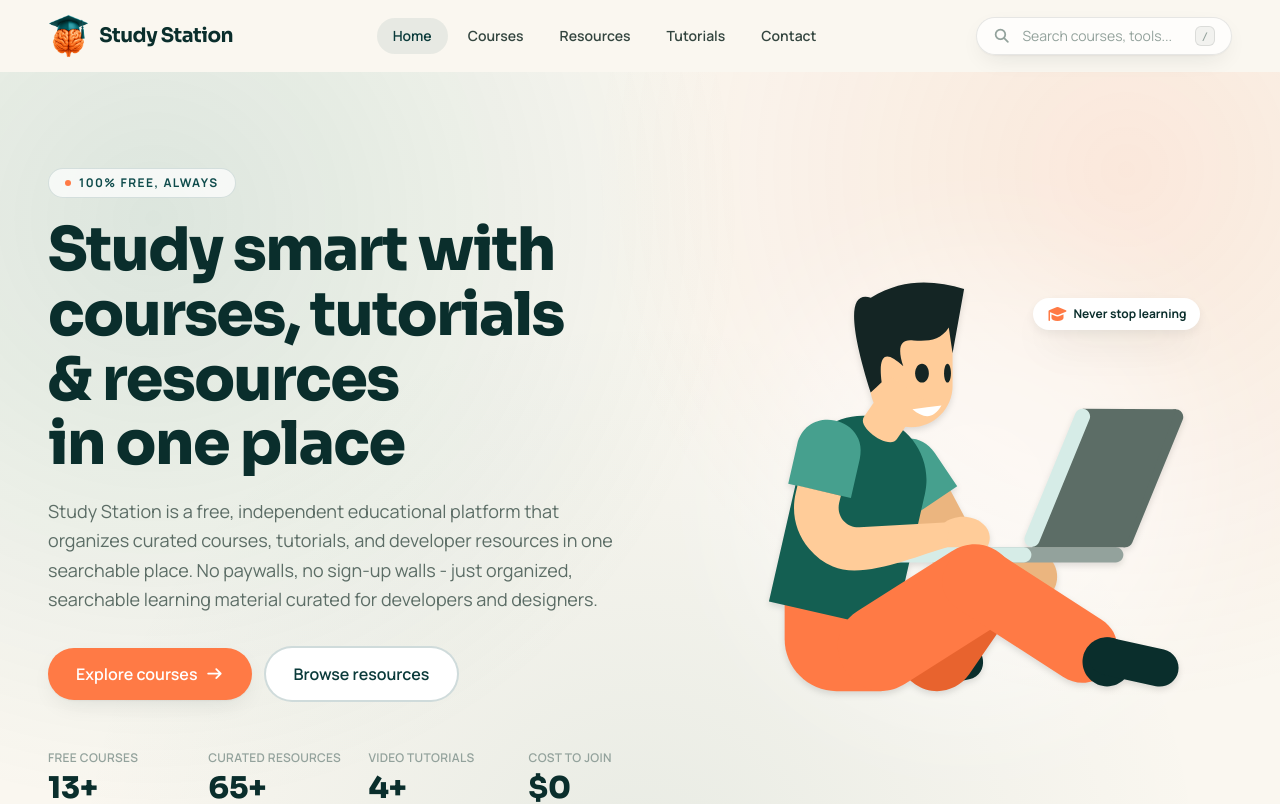
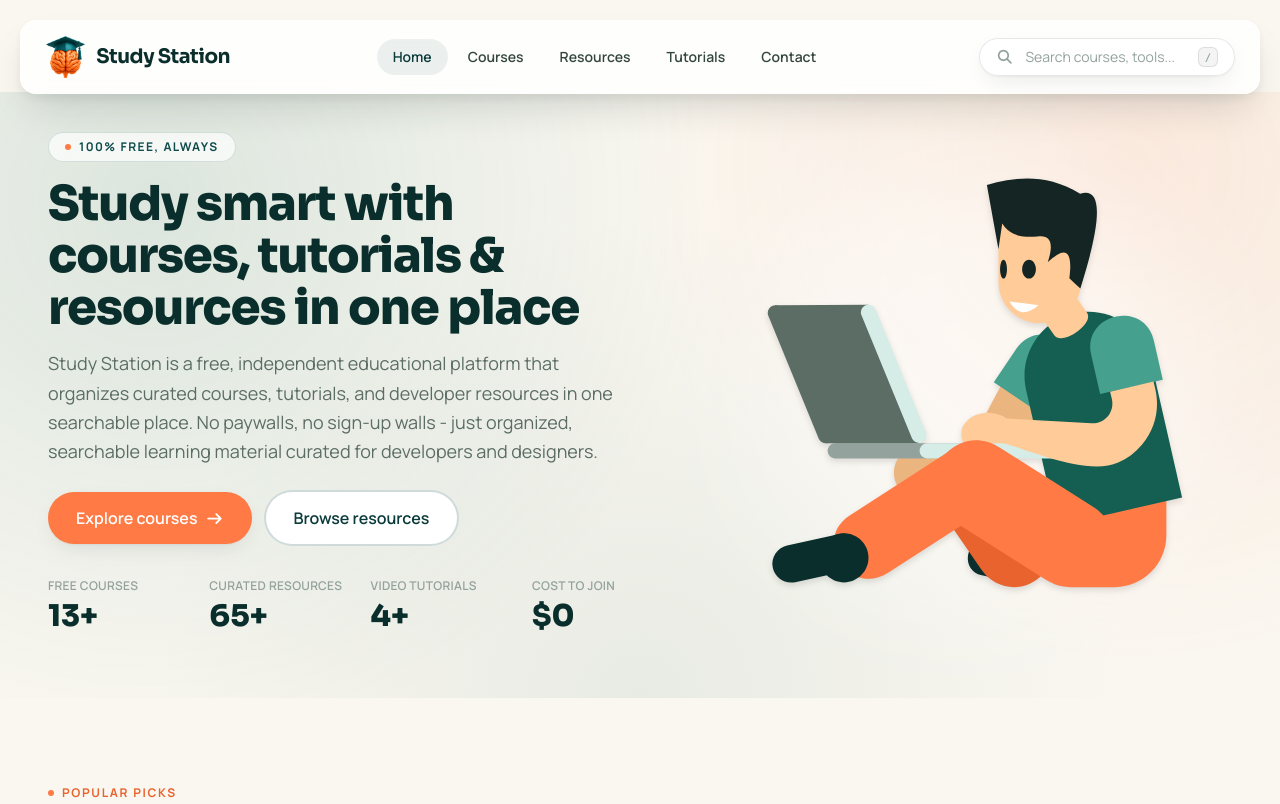
Before and after one commit to stackiid/study-station, a React (Vite) app: page / in a window 1280 px wide. Shown: the top 804 px of the page. Built offline with nearby package versions, Linux system fonts and the light colour scheme.

Commit message:
Refine hero section, customize floating header, polish page transitions, and add animated counters

```diff
--- a/src/components/layout/Header.tsx
+++ b/src/components/layout/Header.tsx
@@ -1,4 +1,4 @@
-import { useCallback, useEffect, useState } from "react";
+import { useCallback, useState } from "react";
 import { NavLink } from "react-router-dom";
 import { Logo } from "../ui/Logo";
 import { GlobalSearch } from "../search/GlobalSearch";
@@ -8,27 +8,18 @@ import { cx } from "../../utils/helpers";
 
 export function Header() {
   const [menuOpen, setMenuOpen] = useState(false);
-  const [scrolled, setScrolled] = useState(false);
   const closeMenu = useCallback(() => setMenuOpen(false), []);
-
-  useEffect(() => {
-    function handleScroll() {
-      setScrolled(window.scrollY > 8);
-    }
-    handleScroll();
-    window.addEventListener("scroll", handleScroll, { passive: true });
-    return () => window.removeEventListener("scroll", handleScroll);
-  }, []);
 
   return (
     <>
       <header
         className={cx(
-          "fixed inset-x-0 top-0 z-40 transition-all duration-300",
-          scrolled ? "bg-paper/85 backdrop-blur-md shadow-soft" : "bg-transparent",
+          "fixed inset-x-5 top-5 z-40 mx-auto max-w-[96rem]",
+          "rounded-2xl border border-white/60 bg-white/80 shadow-lift backdrop-blur-md",
+          "transition-shadow duration-300 hover:shadow-xl",
         )}
       >
-        <div className="container-page flex h-16 sm:h-[4.5rem] items-center justify-between gap-4">
+        <div className="flex h-16 items-center justify-between gap-4 px-4 sm:h-[4.5rem] sm:px-6">
           <Logo />
 
           <nav className="hidden md:flex items-center gap-1" aria-label="Primary">
--- a/src/components/layout/Layout.tsx
+++ b/src/components/layout/Layout.tsx
@@ -1,22 +1,72 @@
-import { useEffect } from "react";
+import { useEffect, useState } from "react";
 import { Outlet, useLocation } from "react-router-dom";
 import { Header } from "./Header";
 import { Footer } from "./Footer";
+import { PageTransitionOverlay } from "./PageTransitionOverlay";
+import { useReducedMotion } from "../../hooks/useReducedMotion";
+import { cx } from "../../utils/helpers";
 
+const TRANSITION_MS = 1000;
+
+/**
+ * App shell: floating header, routed page content, footer, plus the
+ * in-app navigation transition (brief loading overlay -> fade-in) so
+ * switching pages never reads as an instant, jarring pop-in.
+ */
 export function Layout() {
   const { pathname } = useLocation();
+  const reducedMotion = useReducedMotion();
 
+  const [settledPathname, setSettledPathname] = useState(pathname);
+  const [transitioning, setTransitioning] = useState(false);
+  const isNavigating = pathname !== settledPathname;
+
+  // Detecting the navigation and starting the transition is a state
+  // adjustment in response to a prop change (`pathname`) - React's own
+  // documented pattern for this is to do it directly during render, not in
+  // an effect, so it takes effect in the very same render instead of one
+  // tick later. Reduced-motion settles immediately with no staged
+  // transition at all.
+  if (isNavigating && reducedMotion) {
+    setSettledPathname(pathname);
+  } else if (isNavigating && !transitioning) {
+    setTransitioning(true);
+  }
+
+  // The timer and the scroll reset are genuine external-system work
+  // (an actual timer, an actual browser API), so - unlike the state
+  // adjustment above - these belong in an effect.
   useEffect(() => {
+    if (!transitioning) return;
+
+    // Jump to the top while the overlay covers the screen, so the new
+    // page is never visible mid-scroll when it's revealed.
     window.scrollTo({ top: 0, behavior: "instant" as ScrollBehavior });
-  }, [pathname]);
+
+    const hideTimer = window.setTimeout(() => {
+      setTransitioning(false);
+      setSettledPathname(pathname);
+    }, TRANSITION_MS);
+
+    return () => window.clearTimeout(hideTimer);
+  }, [transitioning, pathname]);
+
+  const revealed = !transitioning;
 
   return (
     <div className="flex min-h-screen flex-col">
       <Header />
-      <main className="flex-1 pt-16 sm:pt-[4.5rem]">
+      <main
+        className={cx(
+          "flex-1 pt-[5.25rem] sm:pt-[5.75rem]",
+          !reducedMotion && "transition-opacity duration-500 ease-out",
+          revealed ? "opacity-100" : "opacity-0",
+        )}
+      >
         <Outlet />
       </main>
       <Footer />
+      {transitioning && <PageTransitionOverlay />}
     </div>
   );
 }
--- /dev/null
+++ b/src/components/layout/PageTransitionOverlay.tsx
@@ -0,0 +1,20 @@
+import { Spinner } from "../ui/Spinner";
+
+/**
+ * Shown for a brief, fixed window while Layout stages a route change (see
+ * Layout.tsx) - covers the outgoing page, then is unmounted right as the
+ * new page's content starts its own fade-in, so the handoff between the
+ * two reads as one continuous transition rather than a blink.
+ */
+export function PageTransitionOverlay() {
+  return (
+    <div
+      role="status"
+      aria-live="polite"
+      aria-label="Loading page"
+      className="fixed inset-0 z-[95] flex items-center justify-center bg-paper animate-[fadeIn_0.15s_ease-out]"
+    >
+      <Spinner size="md" />
+    </div>
+  );
+}
--- /dev/null
+++ b/src/components/ui/Spinner.tsx
@@ -0,0 +1,27 @@
+import { cx } from "../../utils/helpers";
+
+interface SpinnerProps {
+  size?: "sm" | "md" | "lg";
+  className?: string;
+}
+
+const sizes = {
+  sm: "h-6 w-6 border-2",
+  md: "h-11 w-11 border-[3px]",
+  lg: "h-14 w-14 border-4",
+};
+
+/** A single spinning ring - the site's one and only loading indicator. */
+export function Spinner({ size = "md", className }: SpinnerProps) {
+  return (
+    <span
+      role="status"
+      aria-label="Loading"
+      className={cx(
+        "inline-block rounded-full border-teal-700/15 border-t-coral-500 animate-spin motion-reduce:animate-none",
+        sizes[size],
+        className,
+      )}
+    />
+  );
+}
--- /dev/null
+++ b/src/hooks/useCountUp.ts
@@ -0,0 +1,51 @@
+import { useEffect, useState } from "react";
+import { useReducedMotion } from "./useReducedMotion";
+
+interface UseCountUpOptions {
+  /** How long the count-up itself takes, in ms. */
+  duration?: number;
+  /** Delay before the count-up starts, in ms. */
+  delay?: number;
+}
+
+/**
+ * Animates a number from 0 up to `target` using requestAnimationFrame with
+ * an ease-out curve (fast start, gentle settle). Jumps straight to the
+ * final value for prefers-reduced-motion, consistent with every other
+ * animation in the app.
+ */
+export function useCountUp(target: number, { duration = 1200, delay = 0 }: UseCountUpOptions = {}): number {
+  const reducedMotion = useReducedMotion();
+  const [animatedValue, setAnimatedValue] = useState(0);
+
+  useEffect(() => {
+    // Nothing to animate - the render below returns `target` directly for
+    // reduced-motion, so there's no state to synchronize here at all.
+    if (reducedMotion) return;
+
+    let rafId: number;
+    let startTime: number | null = null;
+
+    function tick(now: number) {
+      if (startTime === null) startTime = now;
+      const elapsed = now - startTime;
+      const progress = Math.min(elapsed / duration, 1);
+      const eased = 1 - (1 - progress) ** 3; // ease-out cubic
+      setAnimatedValue(Math.round(eased * target));
+      if (progress < 1) {
+        rafId = requestAnimationFrame(tick);
+      }
+    }
+
+    const timeoutId = window.setTimeout(() => {
+      rafId = requestAnimationFrame(tick);
+    }, delay);
+
+    return () => {
+      window.clearTimeout(timeoutId);
+      cancelAnimationFrame(rafId);
+    };
+  }, [target, duration, delay, reducedMotion]);
+
+  return reducedMotion ? target : animatedValue;
+}
--- a/src/index.css
+++ b/src/index.css
@@ -184,8 +184,3 @@ html {
   from { opacity: 0; }
   to { opacity: 1; }
 }
-
-@keyframes scaleIn {
-  from { opacity: 0; transform: translateY(8px) scale(0.98); }
-  to { opacity: 1; transform: translateY(0) scale(1); }
-}
--- a/src/pages/Home.tsx
+++ b/src/pages/Home.tsx
@@ -19,13 +19,27 @@ import { getCategoryCounts } from "../utils/categoryCounts";
 import { site } from "../data/site";
 import { useScrollReveal } from "../hooks/useScrollReveal";
 import { useReducedMotion } from "../hooks/useReducedMotion";
+import { useCountUp } from "../hooks/useCountUp";
 
 const stats = [
-  { label: "Free courses", value: `${courses.length}+` },
-  { label: "Curated resources", value: `${resources.length}+` },
-  { label: "Video tutorials", value: `${tutorials.length}+` },
-  { label: "Cost to join", value: "$0" },
+  { label: "Free courses", target: courses.length, suffix: "+" },
+  { label: "Curated resources", target: resources.length, suffix: "+" },
+  { label: "Video tutorials", target: tutorials.length, suffix: "+" },
+  { label: "Cost to join", target: 0, prefix: "$" },
 ];
+
+function StatCounter({ target, prefix = "", suffix = "" }: { target: number; prefix?: string; suffix?: string }) {
+  // Starts as soon as the hero mounts - the stats row lives above the
+  // fold by design, so there's no scroll-triggering to wire up here.
+  const value = useCountUp(target, { duration: 1100, delay: 500 });
+  return (
+    <>
+      {prefix}
+      {value}
+      {suffix}
+    </>
+  );
+}
 
 function Hero() {
   const heroRef = useRef<HTMLDivElement>(null);
@@ -47,8 +61,8 @@ function Hero() {
   }, [reducedMotion]);
 
   return (
-    <section ref={heroRef} className="relative overflow-hidden brand-mesh pb-16 pt-14 sm:pb-20 sm:pt-20 lg:pt-24">
-      <div className="container-page grid grid-cols-1 items-center gap-12 lg:grid-cols-[1.1fr_0.9fr]">
+    <section ref={heroRef} className="relative overflow-hidden brand-mesh pb-14 pt-6 sm:pb-16 sm:pt-8 lg:pt-10">
+      <div className="container-page grid grid-cols-1 items-center gap-10 lg:grid-cols-[1.1fr_0.9fr]">
         <div>
           <span
             data-hero-eyebrow
@@ -60,17 +74,17 @@ function Hero() {
 
           <h1
             data-hero-title
-            className="mt-5 font-display text-4xl font-extrabold leading-[1.08] tracking-tight text-teal-900 text-balance sm:text-5xl lg:text-6xl"
+            className="mt-4 font-display text-4xl font-extrabold leading-[1.08] tracking-tight text-teal-900 text-balance sm:text-5xl"
           >
             Study smart with courses, tutorials & resources in one place
           </h1>
 
-          <p data-hero-copy className="mt-5 max-w-xl text-base leading-relaxed text-ink-500 sm:text-lg">
+          <p data-hero-copy className="mt-4 max-w-xl text-base leading-relaxed text-ink-500 sm:text-lg">
             {site.description} No paywalls, no sign-up walls - just organized, searchable learning material curated
             for developers and designers.
           </p>
 
-          <div data-hero-cta className="mt-8 flex flex-wrap items-center gap-3">
+          <div data-hero-cta className="mt-6 flex flex-wrap items-center gap-3">
             <LinkButton to="/courses" size="lg" icon={<i className="fa-solid fa-arrow-right" />}>
               Explore courses
             </LinkButton>
@@ -79,11 +93,13 @@ function Hero() {
             </LinkButton>
           </div>
 
-          <dl className="mt-12 grid grid-cols-2 gap-6 sm:grid-cols-4 sm:gap-4">
+          <dl className="mt-8 grid grid-cols-2 gap-6 sm:grid-cols-4 sm:gap-4">
             {stats.map((stat) => (
               <div key={stat.label} data-hero-stat>
                 <dt className="text-xs font-semibold uppercase tracking-wide text-ink-300">{stat.label}</dt>
-                <dd className="mt-1 font-display text-2xl font-extrabold text-teal-900 sm:text-3xl">{stat.value}</dd>
+                <dd className="mt-1 font-display text-2xl font-extrabold text-teal-900 sm:text-3xl">
+                  <StatCounter target={stat.target} prefix={stat.prefix} suffix={stat.suffix} />
+                </dd>
               </div>
             ))}
           </dl>
@@ -91,11 +107,7 @@ function Hero() {
 
         <div data-hero-mark className="relative mx-auto flex w-full max-w-md items-center justify-center">
           <div className="absolute inset-0 -z-10 rounded-full bg-white/50 blur-3xl" aria-hidden="true" />
-          <PersonIllustration className="w-full max-w-sm drop-shadow-md sm:max-w-md" />
-          <span className="absolute right-2 top-4 flex items-center gap-1.5 rounded-2xl bg-white px-3.5 py-2 shadow-lift sm:right-0 sm:top-8">
-            <i className="fa-solid fa-graduation-cap text-coral-500" aria-hidden="true" />
-            <span className="text-xs font-bold text-teal-900">Never stop learning</span>
-          </span>
+          <PersonIllustration className="w-full max-w-sm -scale-x-100 drop-shadow-md sm:max-w-md" />
         </div>
       </div>
     </section>
```
Also changed, not shown: src/components/ui/Loader.tsx (+5 -10 lines), 1 other file (tests, documents, lock files or other folders).
